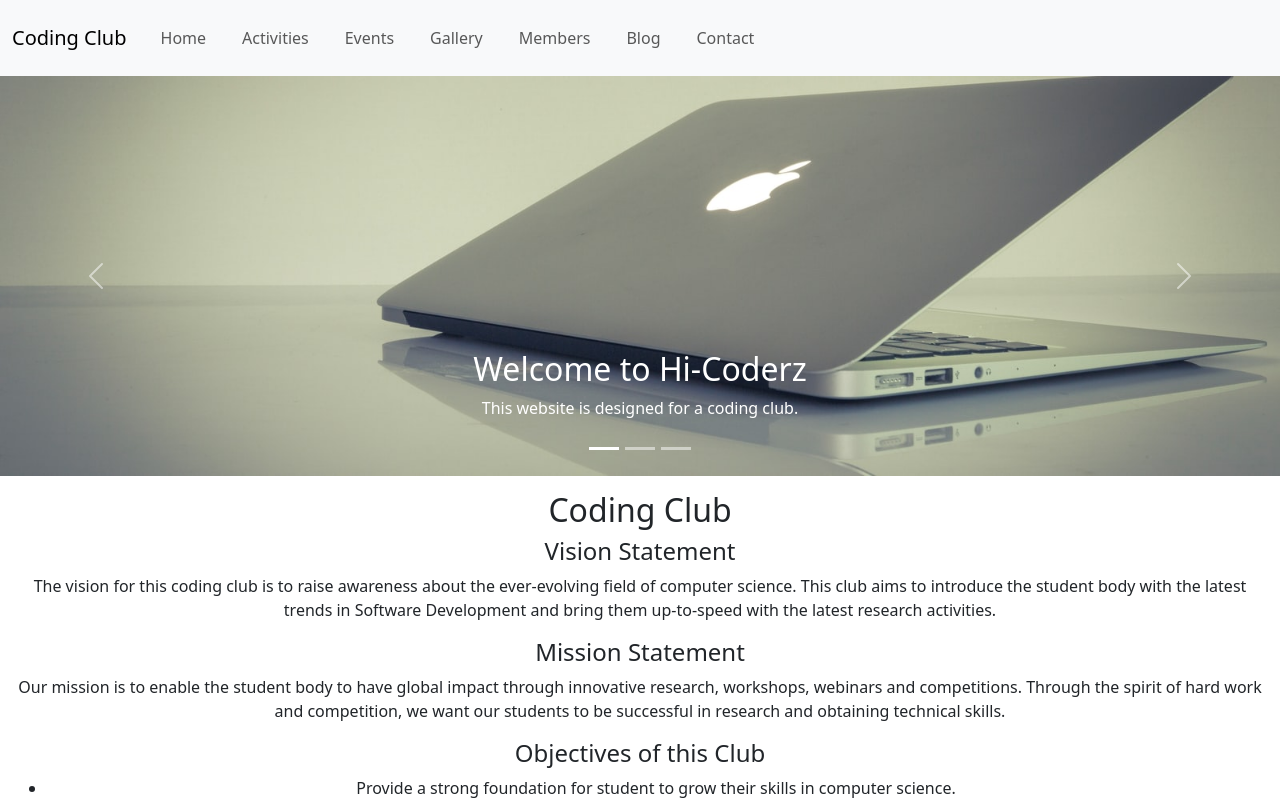
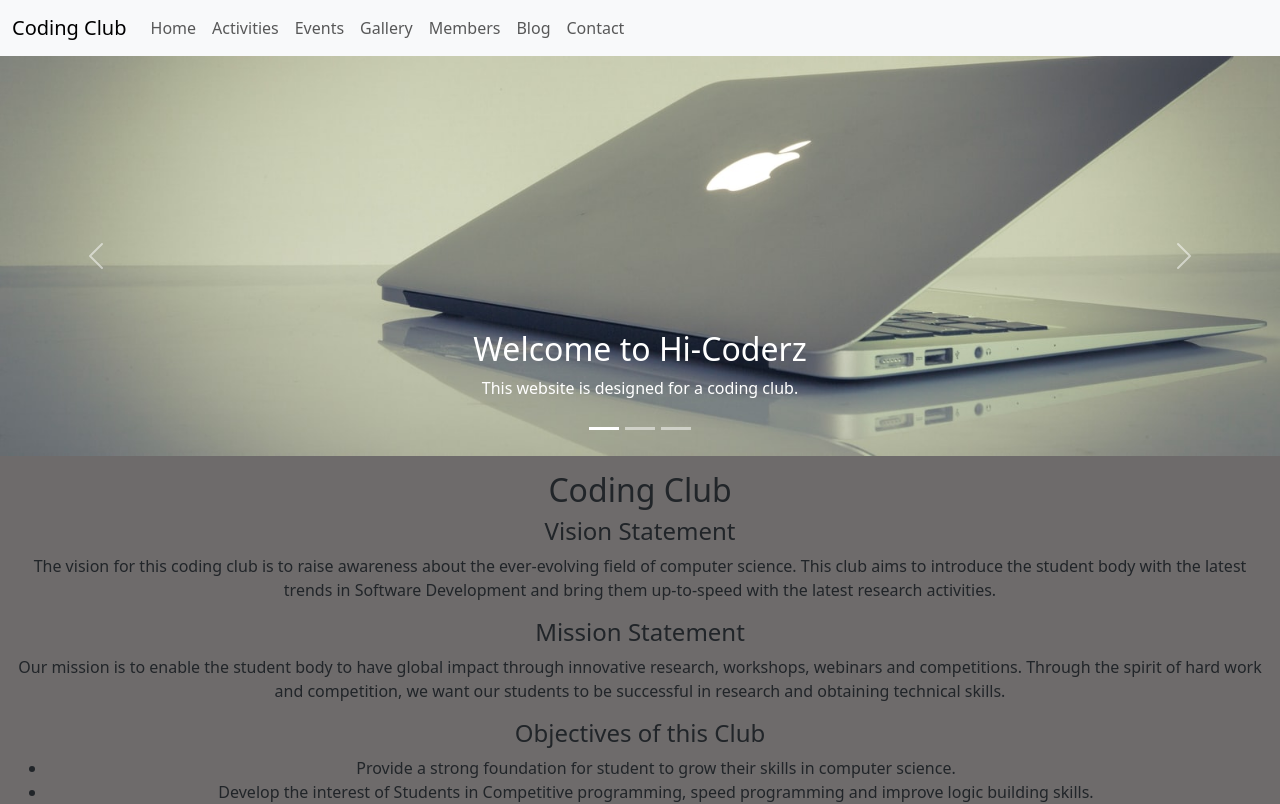
Before and after one commit to MuhammadAli7896/Coding_Club_Design, a React (Create React App) app: page / in a window 1280 px wide. Shown: the top 804 px of the page. Built offline with nearby package versions, Linux system fonts and the light colour scheme.

Commit message:
Update App.css
Just for only color pallete viewing

```diff
--- a/src/App.css
+++ b/src/App.css
@@ -1,46 +1,3 @@
-/* .App {
-    text-align: center;
+body {
+    background-color: #6e6b6b;
 }
-
-.App-logo {
-    height: 40vmin;
-    pointer-events: none;
-}
-
-@media (prefers-reduced-motion: no-preference) {
-    .App-logo {
-        animation: App-logo-spin infinite 20s linear;
-    }
-}
-
-.App-header {
-    background-color: #282c34;
-    min-height: 100vh;
-    display: flex;
-    flex-direction: column;
-    align-items: center;
-    justify-content: center;
-    font-size: calc(10px + 2vmin);
-    color: white;
-}
-
-.App-link {
-    color: #61dafb;
-}
-
-@keyframes App-logo-spin {
-    from {
-        transform: rotate(0deg);
-    }
-    to {
-        transform: rotate(360deg);
-    }
-} */
-
-.nav{
-    background-color: rgb(168, 233, 233);
-}
-
-.nav-item {
-    padding: 10px;
-}
```
